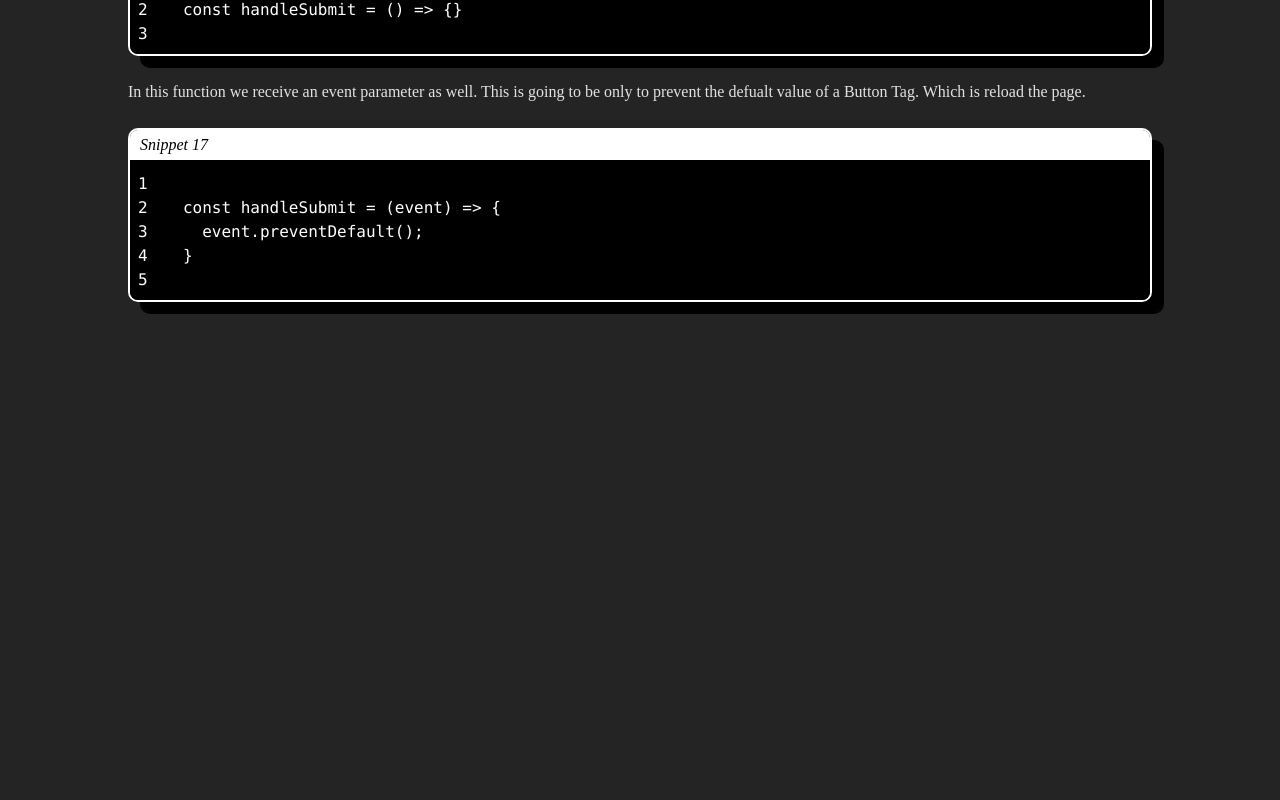
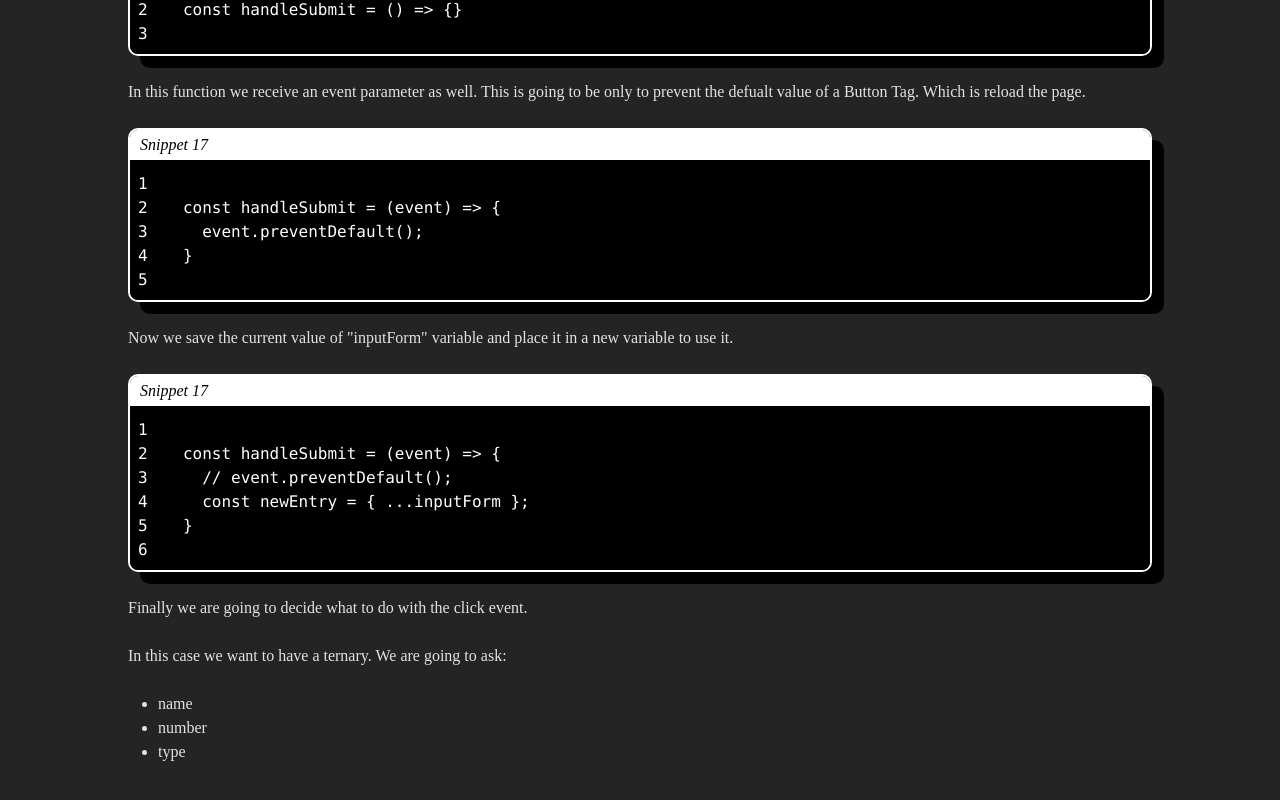
Before and after one commit to kinxori/inxel-test, a React (Vite) app: page / in a window 1280 px wide. Shown: the part 8146-8946 px from the top of the page. Before the commit the page ends 8528 px from the top, so only its background shows below. Built offline with nearby package versions, Linux system fonts and the light colour scheme.

Commit message:
updated content in page 23

```diff
--- a/src/App.jsx
+++ b/src/App.jsx
@@ -566,6 +566,30 @@ export default function App() {
               {snippet17}
             </SyntaxHighlighter>
           </div>
+          <p>
+            Now we save the current value of "inputForm" variable and place it in a new variable to
+            use it.
+          </p>
+          <div className="rounded-[10px] overflow-hidden drop-shadow-[12px_12px_0px_rgba(0,0,0,1)] border-white border-[2px]   ">
+            <div className="w-[100%] h-[30px] bg-white flex items-center pl-[10px]   ">
+              <i className="text-black  ">Snippet 17</i>
+            </div>
+            <hr className="border-black border-[2px]"></hr>
+            <SyntaxHighlighter
+              language="text"
+              customStyle={{ background: "black", color: "white" }}
+              showLineNumbers
+            >
+              {snippet18}
+            </SyntaxHighlighter>
+          </div>
+          <p>Finally we are going to decide what to do with the click event.</p>
+          <p>In this case we want to have a ternary. We are going to ask:</p>
+          <ul className="list-disc pl-[30px]">
+            <li>name</li>
+            <li>number</li>
+            <li>type</li>
+          </ul>
         </div>
       </div>
     </article>
```
